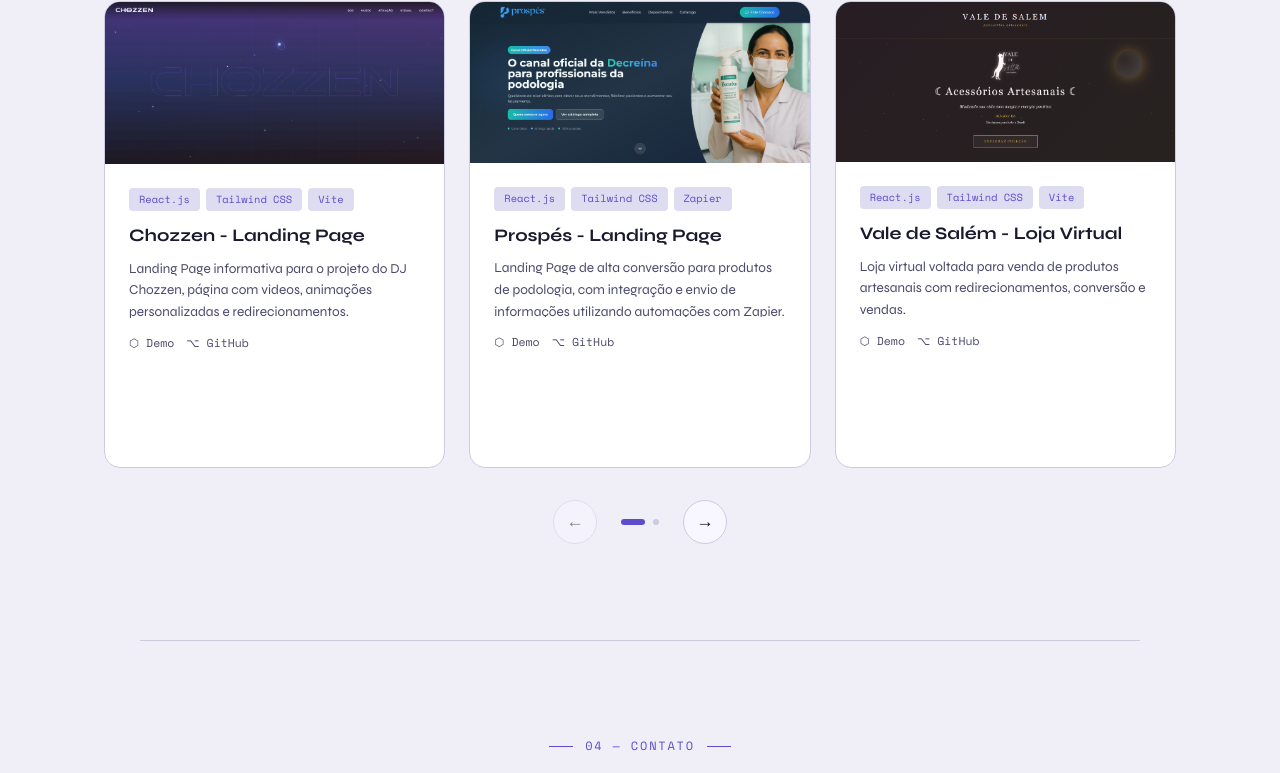
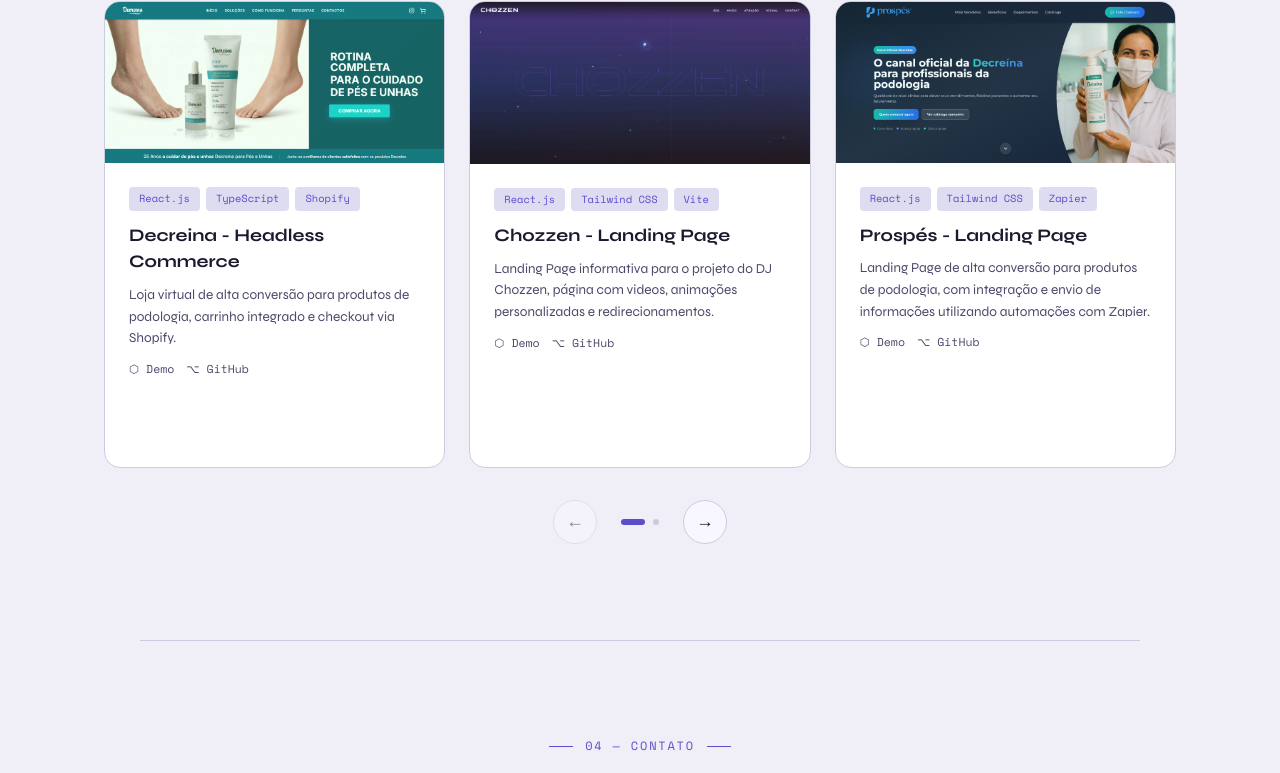
Before and after one commit to Brenotcs/BrenoDevPortfolio, a React (Vite) app in the folder front/: page / in a window 1280 px wide. Shown: the part 4136-4909 px from the top of the page. Built offline with nearby package versions, Linux system fonts and the light colour scheme.

Commit message:
implementação de novos projetos

```diff
--- a/front/src/components/Projects.tsx
+++ b/front/src/components/Projects.tsx
@@ -1,5 +1,5 @@
 import { useState, useEffect, useRef } from 'react';
-import jcstudios from '../assets/projetos/JCstudios.png';
+import decreina from '../assets/projetos/decreina.png';
 import prospes from '../assets/projetos/Prospes.png';
 import chozzen from '../assets/projetos/chozzen.png';
 import ifa from '../assets/projetos/ifa.png';
@@ -7,6 +7,15 @@
 import valedesalem from '../assets/projetos/valedesalem.png';
 
 const projectsData = [
+     {
+        image: decreina,
+        gradient: 'linear-gradient(135deg, #6affaa22, #6aff6a22)',
+        tags: ['React.js', 'TypeScript', 'Shopify'],
+        title: 'Decreina - Headless Commerce',
+        desc: 'Loja virtual de alta conversão para produtos de podologia, carrinho integrado e checkout via Shopify.',
+        demo: '#',
+        github: '#'
+    },
     {
         image: chozzen,
         gradient: 'linear-gradient(135deg, #7c6aff22, #ff6ab022)',
@@ -40,15 +49,6 @@
         tags: ['React.js', 'Tailwind CSS', 'Supabase'],
         title: 'Milena Advogada - Site com CMS',
         desc: 'Site de advogada com foco em conversão de clientes, informativo e com CMS para gestão de conteúdo e suporte a arquivos.',
-        demo: '#',
-        github: '#'
-    },
-    {
-        image: jcstudios,
-        gradient: 'linear-gradient(135deg, #6affaa22, #6aff6a22)',
-        tags: ['React.js', 'Tailwind CSS', 'Vite'],
-        title: 'JC Studios - Landing Page',
-        desc: 'Landing Page para Web Design e Cartunista.',
         demo: '#',
         github: '#'
     },
```
Also changed, not shown: front/src/assets/projetos/JCstudios.png (deleted), front/src/assets/projetos/decreina.png (added).
